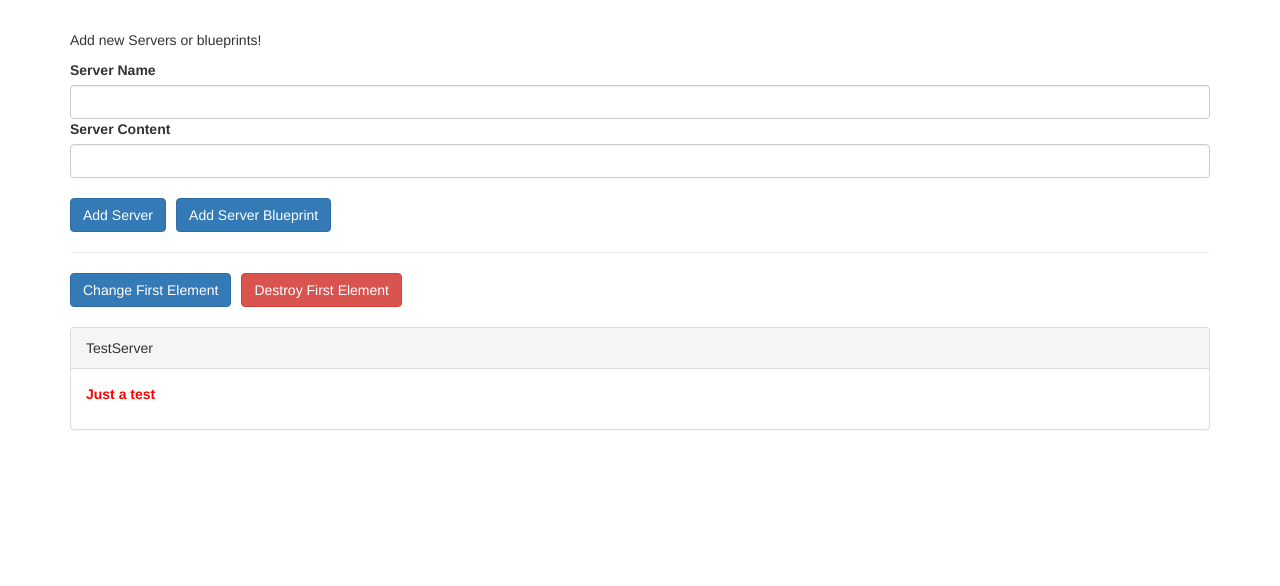
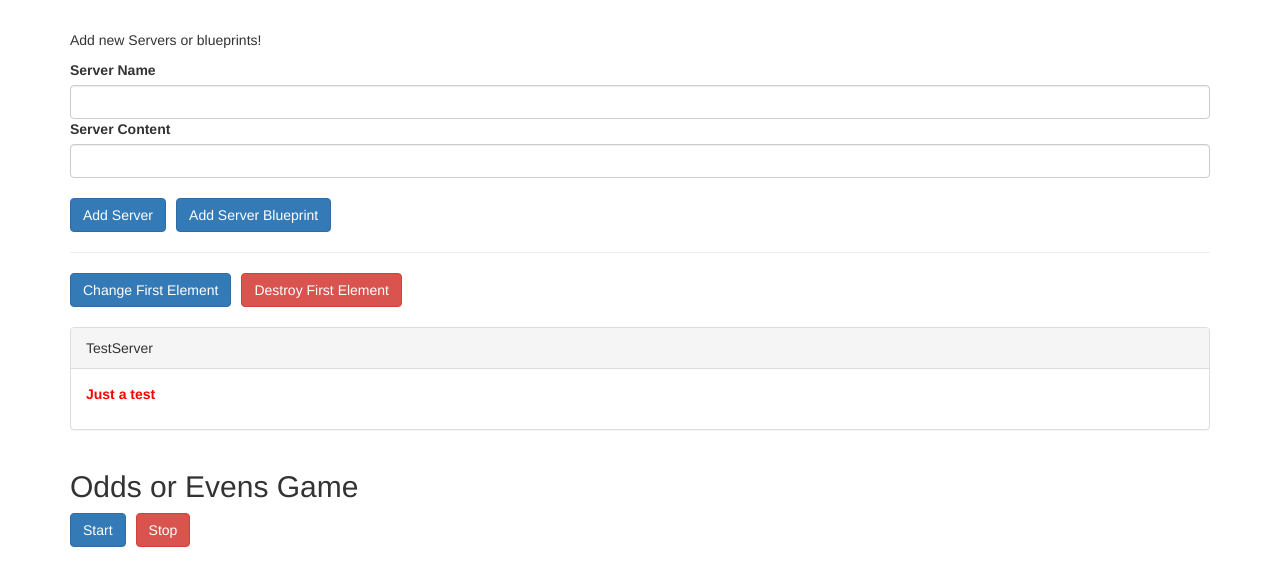
Before and after one commit to bear99a9/AngularDataBinding, an Angular app: page / in a window 1280 px wide. Shown: the top 586 px of the page. Built offline with nearby package versions, Linux system fonts and the light colour scheme.

Commit message:
Added odd even counter to test binding

```diff
--- a/src/app/app.component.html
+++ b/src/app/app.component.html
@@ -3,13 +3,25 @@
   <hr>
   <div class="row">
     <div class="col-xs-12">
-      <button class="btn btn-primary btn-margin-right btn-margin-bottom" (click)="onChange()">Change First Element</button>
+      <button class="btn btn-primary btn-margin-right btn-margin-bottom" (click)="onChange()">Change First
+        Element</button>
       <button class="btn btn-danger btn-margin-bottom" (click)="onDelete()">Destroy First Element</button>
-      <app-server-element *ngFor="let serverElement of serverElements" [srvElement]="serverElement" [name]="serverElement.name">
-              <p #contentParagraph>
-            <strong *ngIf="serverElement.type === 'server'" style="color: red">{{ serverElement.content }}</strong>
-            <em *ngIf="serverElement.type === 'blueprint'">{{ serverElement.content }}</em>
-        </p></app-server-element>
+      <app-server-element *ngFor="let serverElement of serverElements" [srvElement]="serverElement"
+        [name]="serverElement.name">
+        <p #contentParagraph>
+          <strong *ngIf="serverElement.type === 'server'" style="color: red">{{ serverElement.content }}</strong>
+          <em *ngIf="serverElement.type === 'blueprint'">{{ serverElement.content }}</em>
+        </p>
+      </app-server-element>
+    </div>
+  </div>
+  <app-game-control (intervalFired)="onIntervalSent($event)"></app-game-control>
+  <div class="row">
+    <div class="col-xs-6">
+      <app-even *ngFor="let evenNumber of evenFiredNumbers" [number]="evenNumber"></app-even>
+    </div>
+    <div class="col-xs-6">
+      <app-odd *ngFor="let oddNumber of oddFiredNumbers" [number]="oddNumber"></app-odd>
     </div>
   </div>
 </div>
--- a/src/app/app.component.ts
+++ b/src/app/app.component.ts
@@ -10,6 +10,8 @@ import { BlueprintData } from './shared/blueprint-data.model';
 })
 export class AppComponent {
   serverElements = [new ServerElement('TestServer', 'server', 'Just a test')];
+  oddFiredNumbers: number[] = []
+  evenFiredNumbers: number[] = []
 
   onServerAdded(serverData: ServerData) {
     this.serverElements.push({
@@ -27,11 +29,21 @@ export class AppComponent {
     });
   }
 
-  onChange(){
+  onChange() {
     this.serverElements[0].name = 'Changed!'
   }
 
-  onDelete(){
+  onDelete() {
     this.serverElements.splice(0, 1);
   }
+
+  onIntervalSent(intervalNumber: number) {
+    console.log(intervalNumber);
+    if (intervalNumber % 2 === 0) {
+      this.evenFiredNumbers.push(intervalNumber)
+    } else {
+      this.oddFiredNumbers.push(intervalNumber)
+    }
+  }
+
 }
--- /dev/null
+++ b/src/app/even/even.component.css
@@ -0,0 +1,3 @@
+p{
+    color: green;
+}
--- /dev/null
+++ b/src/app/even/even.component.html
@@ -0,0 +1 @@
+<p>even {{number}}</p>
--- /dev/null
+++ b/src/app/even/even.component.ts
@@ -0,0 +1,16 @@
+import { Component, Input, OnInit } from '@angular/core';
+
+@Component({
+  selector: 'app-even',
+  templateUrl: './even.component.html',
+  styleUrls: ['./even.component.css']
+})
+export class EvenComponent implements OnInit {
+  @Input() number: number;
+
+  constructor() { }
+
+  ngOnInit(): void {
+  }
+
+}
--- /dev/null
+++ b/src/app/game-control/game-control.component.css
@@ -0,0 +1,7 @@
+.btn-margin-right {
+    margin-right: 10px;
+}
+
+.btn-margin-bottom {
+    margin-bottom: 20px;
+}
--- /dev/null
+++ b/src/app/game-control/game-control.component.html
@@ -0,0 +1,11 @@
+<div class="row">
+    <div class="col-xs-12">
+        <h2>Odds or Evens Game</h2>
+    </div>
+</div>
+<div class="row">
+    <div class="col-xs-12">
+        <button class="btn btn-primary btn-margin-right btn-margin-bottom" (click)="start()">Start</button>
+        <button class="btn btn-danger btn-margin-bottom" (click)="stop()">Stop</button>
+    </div>
+</div>
--- /dev/null
+++ b/src/app/game-control/game-control.component.ts
@@ -0,0 +1,30 @@
+import { Component, EventEmitter, OnInit, Output } from '@angular/core';
+
+@Component({
+  selector: 'app-game-control',
+  templateUrl: './game-control.component.html',
+  styleUrls: ['./game-control.component.css']
+})
+export class GameControlComponent implements OnInit {
+  @Output() intervalFired = new EventEmitter<number>();
+  interval: string | number | NodeJS.Timeout;
+  lastNumber: number = 0;
+  constructor() { }
+
+  ngOnInit(): void {
+  }
+
+  start(){
+    this.interval = setInterval(() => {
+      this.intervalFired.emit(this.lastNumber + 1);
+      this.lastNumber++
+    }, 1000);
+  }
+
+
+
+  stop(){
+    console.log(this.lastNumber);
+    clearInterval(this.interval);
+  }
+}
--- /dev/null
+++ b/src/app/odd/odd.component.css
@@ -0,0 +1,3 @@
+p{
+    color: red;
+}
--- /dev/null
+++ b/src/app/odd/odd.component.html
@@ -0,0 +1 @@
+<p>odd  {{number}}</p>
--- /dev/null
+++ b/src/app/odd/odd.component.ts
@@ -0,0 +1,17 @@
+import { Component, Input, OnInit } from '@angular/core';
+
+@Component({
+  selector: 'app-odd',
+  templateUrl: './odd.component.html',
+  styleUrls: ['./odd.component.css']
+})
+export class OddComponent implements OnInit {
+  @Input() number: number;
+
+  constructor() { }
+
+  ngOnInit(): void {
+  }
+
+
+}
```
Also changed, not shown: src/app/app.module.ts (+8 -2 lines).
